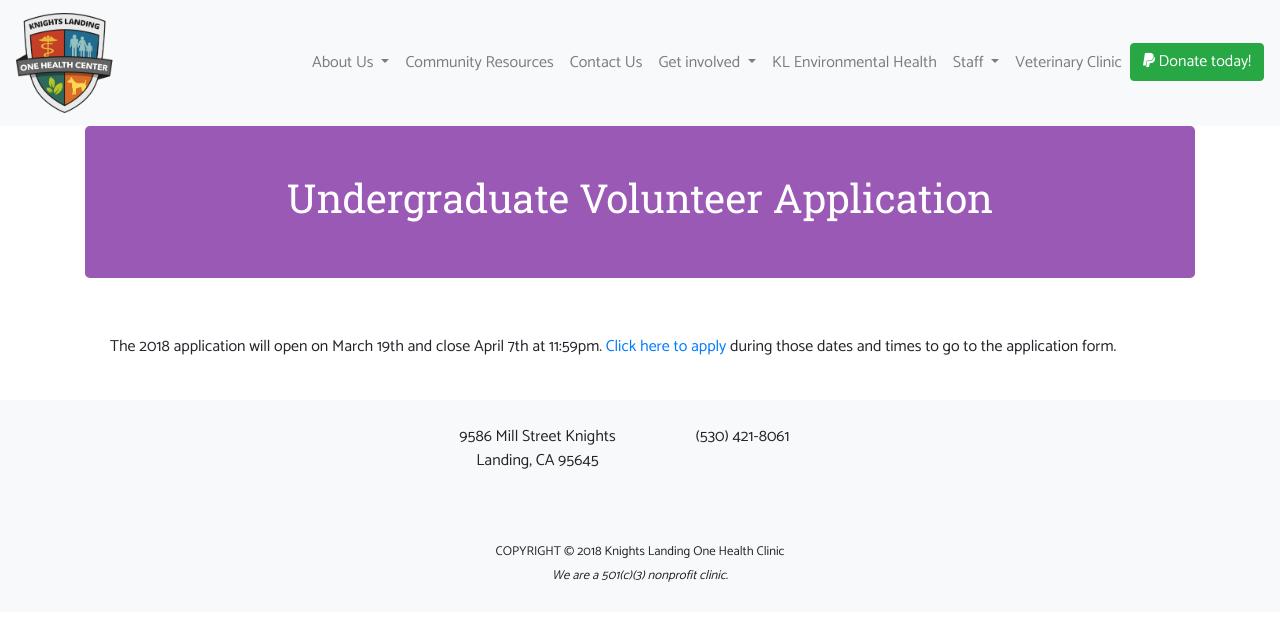
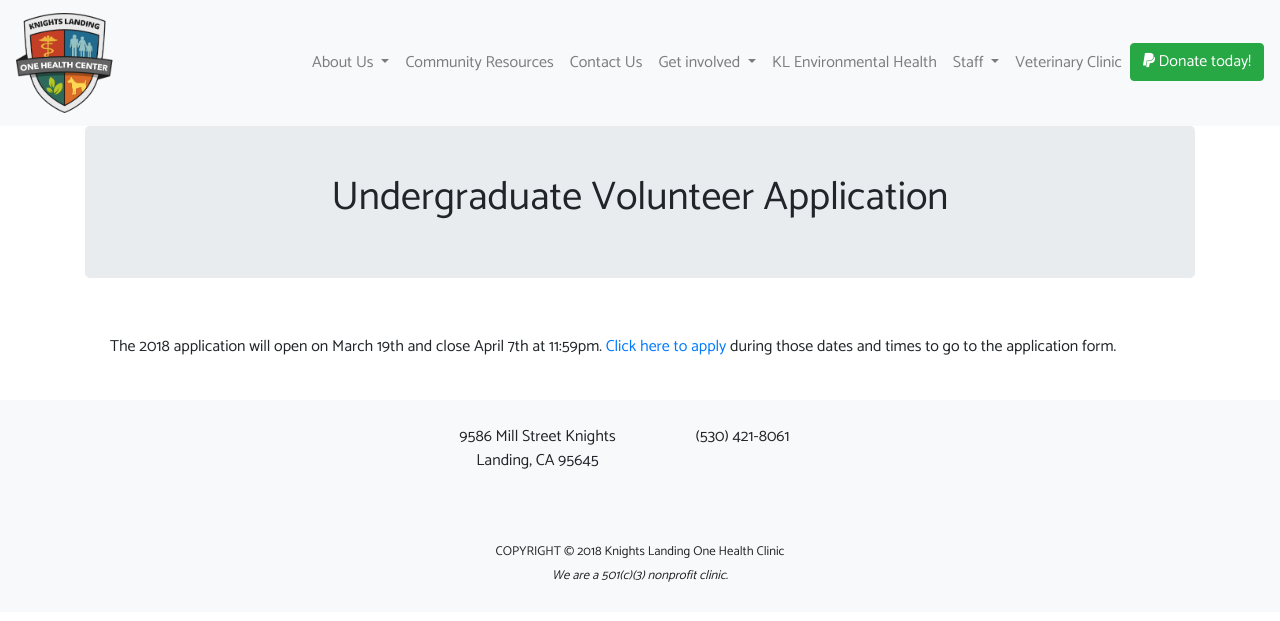
Before and after one commit to iwakoscott/knights-landing, a Jekyll site: the page built from get-involved/undergraduate-volunteer-application.markdown, in a window 1280 px wide. Shown: the top 621 px of the page. Built offline with Jekyll 4.4.1, drawn with Linux system fonts in a browser that asks for light colours; nearby versions of some CDN libraries.

Commit message:
test slim-page class

```diff
--- a/_layouts/slim-page.html
+++ b/_layouts/slim-page.html
@@ -1,7 +1,7 @@
 {% include header.html %}
 
   <div class="container">
-    <div class="jumbotron slim text-center p-5">
+    <div class="jumbotron text-center p-5">
       <h1>{{ page.title }}</h1>
     </div>
     <div class="row">
--- a/style.css
+++ b/style.css
@@ -115,8 +115,11 @@
 
 /* =============== Slim =============== */
 
-.slim.jumbotron {
+.slim-page.jumbotron {
   background-color: #9b59b6;
   color: white;
+}
+
+.slim-page.h1 {
   font-family: 'Roboto Slab', serif;
 }
```
